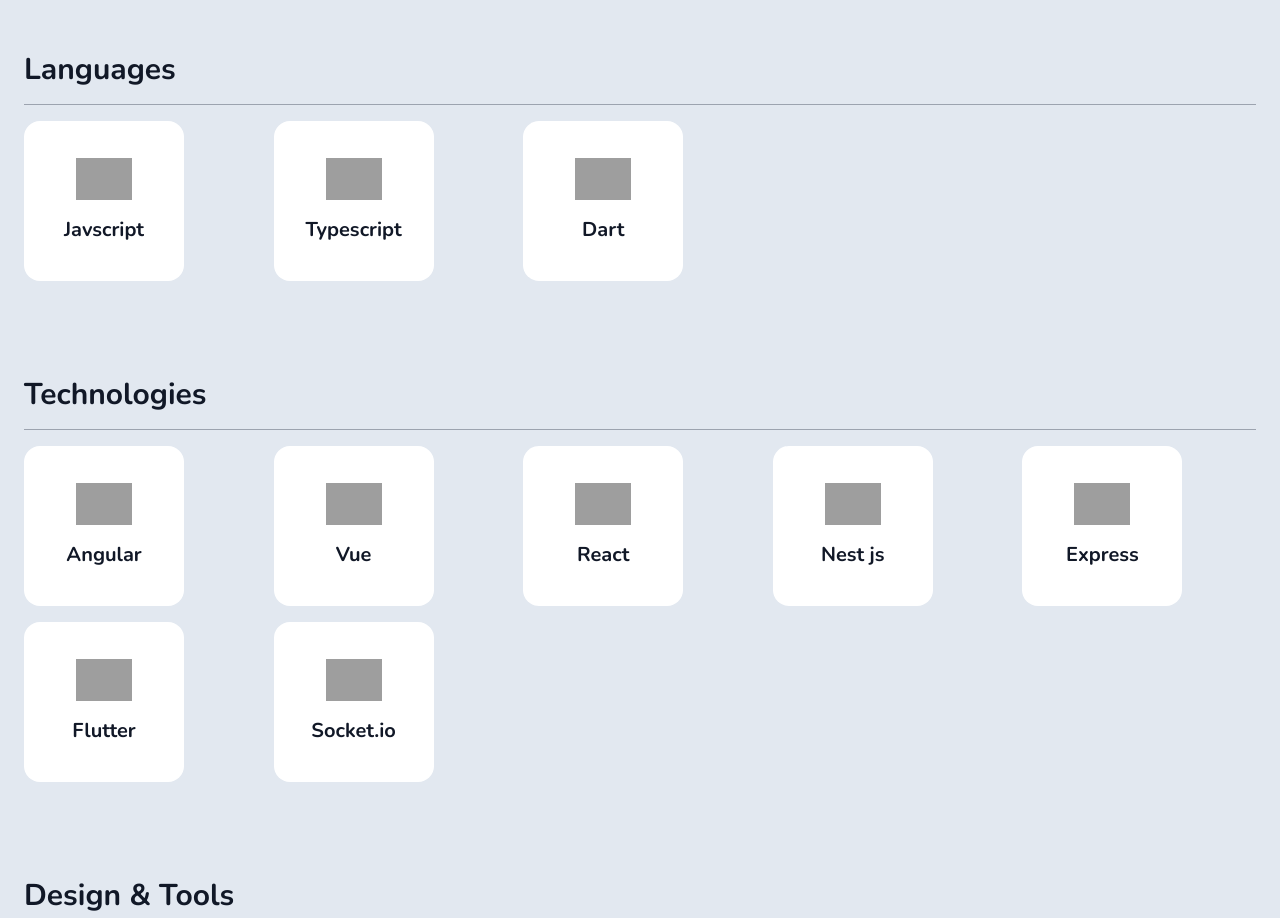
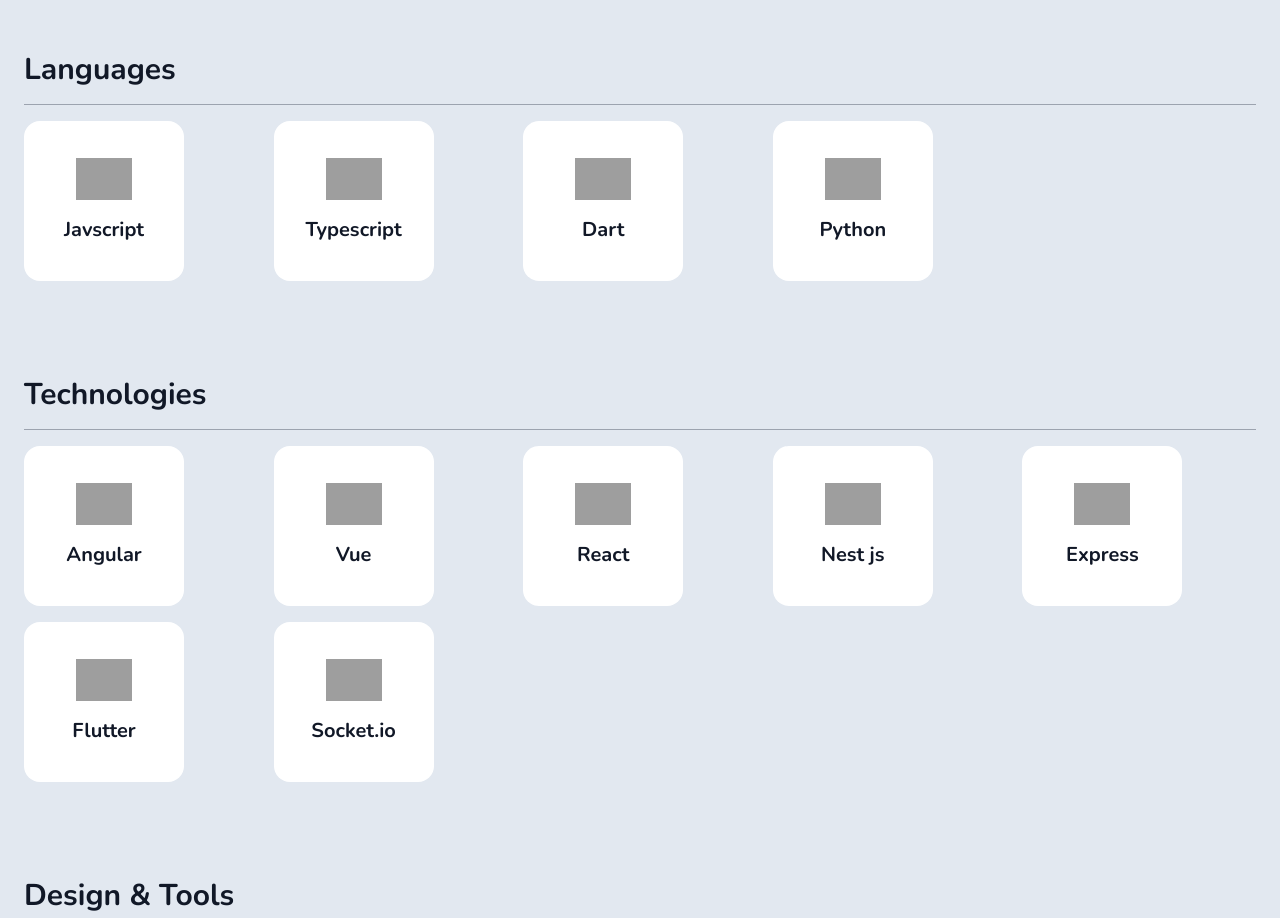
Before and after one commit to Hbib24/portfolio-2024, a Vue app: page / in a window 1280 px wide. Shown: the part 1200-2118 px from the top of the page. Built offline with nearby package versions, Linux system fonts and the light colour scheme; grey boxes are pictures that could not be loaded.

Commit message:
added python skill

```diff
--- a/src/components/Skills.vue
+++ b/src/components/Skills.vue
@@ -7,6 +7,7 @@
           { name: "Javscript", icon: "javascript-original" },
           { name: "Typescript", icon: "typescript-original" },
           { name: "Dart", icon: "dart-original" },
+          { name: "Python", icon: "python-original" },
         ],
         technologies: [
           { name: "Angular", icon: "angular-original" },
```
